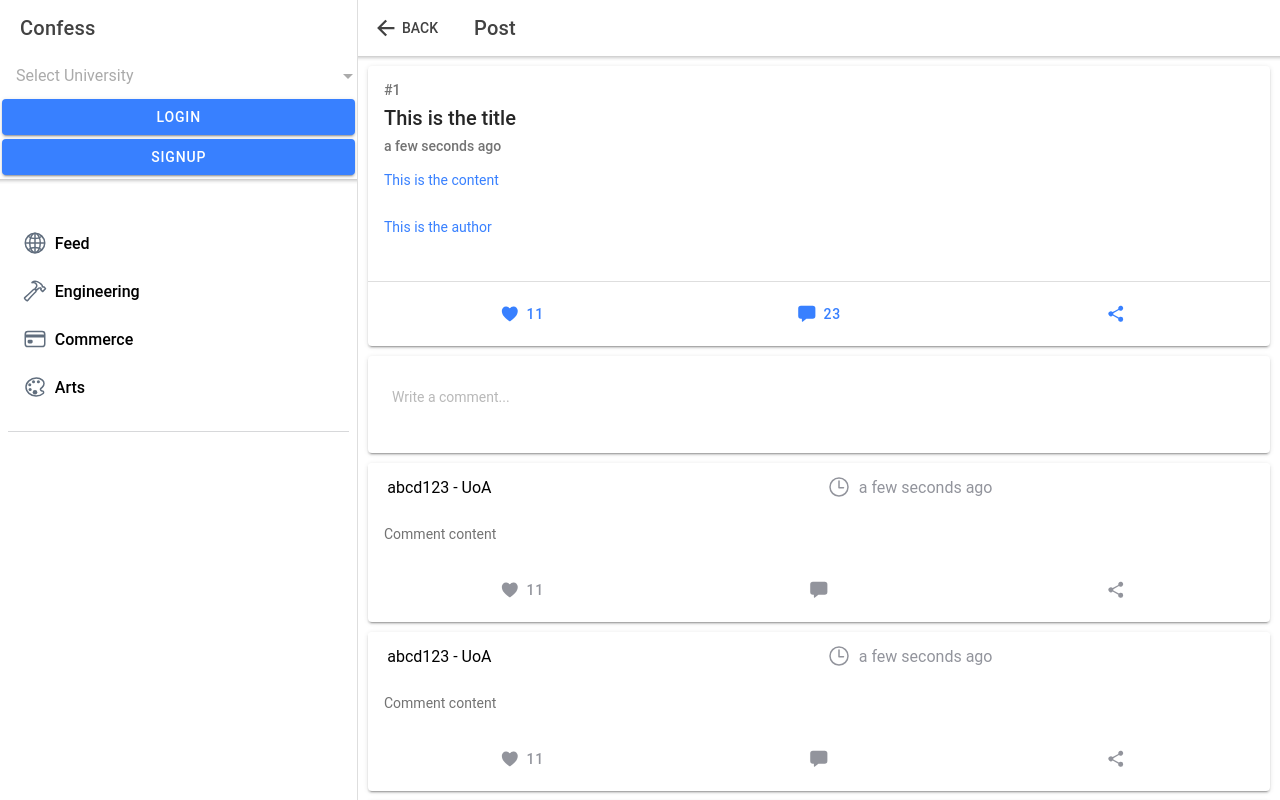
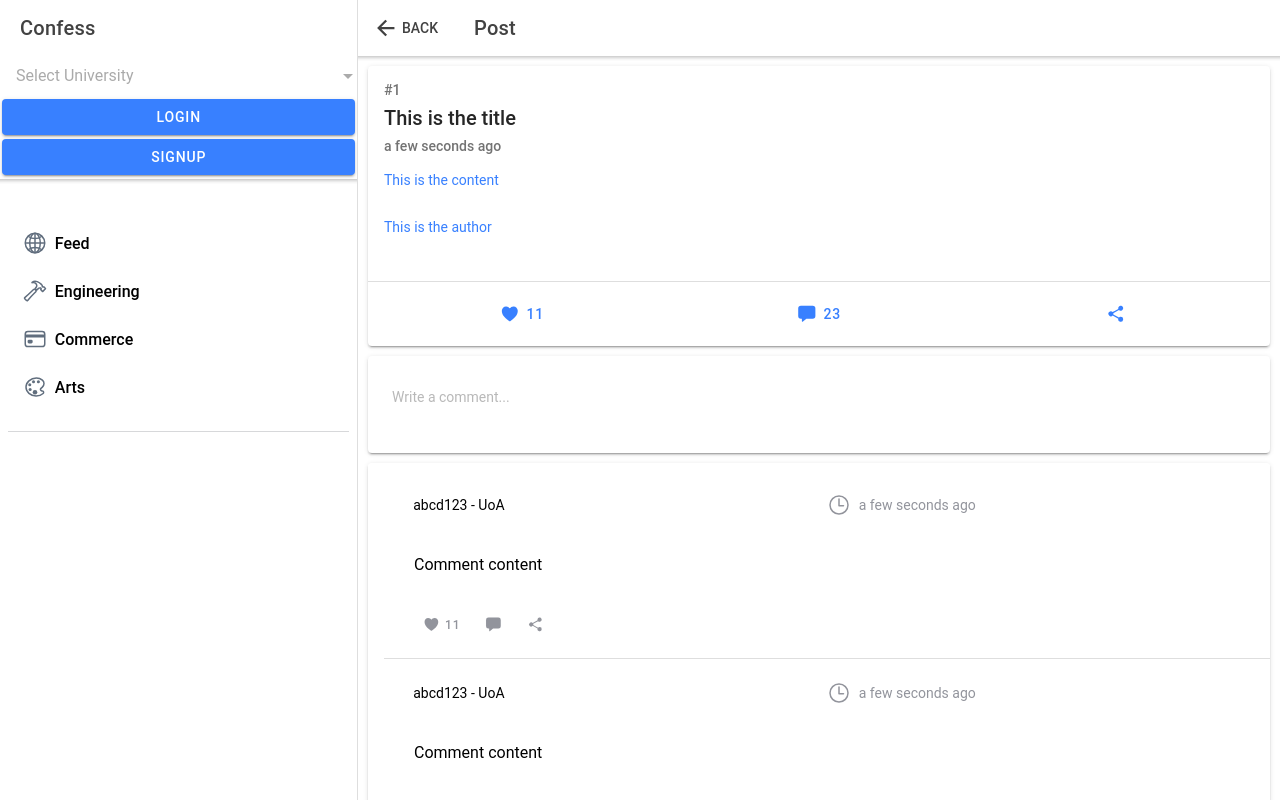
Before and after one commit to Deagler/confess-app, a React (Create React App) app in the folder app/: page /pages/posts/1 in a window 1280 px wide. Built offline with nearby package versions, Linux system fonts and the light colour scheme; the HTML template or start-up script is replaced by a standard one.

Commit message:
Add new layout for comments
Previously they looked similar to posts, which
took attention away from the posts

```diff
--- /dev/null
+++ b/app/src/components/Comment.css
@@ -0,0 +1,4 @@
+p {
+  margin-left: 20px;
+  font-size: 10;
+}
--- a/app/src/components/Comment.tsx
+++ b/app/src/components/Comment.tsx
@@ -8,10 +8,12 @@ import {
   IonGrid,
   IonRow,
   IonCol,
+  IonText,
 } from '@ionic/react';
 import React from 'react';
 import { timeOutline, heart, chatbox, shareSocial } from 'ionicons/icons';
 import moment from 'moment';
+import './Comment.css';
 
 export interface CommentProps {
   date: Date;
@@ -24,36 +26,46 @@ const Comment: React.FC<CommentProps> = (props: CommentProps) => {
   const { date, content, author, university } = props;
 
   return (
-    <IonCard>
+    <IonItem>
+      <IonGrid>
+        <IonRow>
+          <IonCol>
             <IonItem lines="none">
               <IonLabel slot="start">
+                <h6>
                   {author} - {university}
+                </h6>
               </IonLabel>
-        <IonIcon color="medium" icon={timeOutline} />
-        <IonLabel color="medium">{moment(date).fromNow()}</IonLabel>
+              <IonIcon color="medium" icon={timeOutline} size="medium" />
+              <IonLabel color="medium">
+                <h6>{moment(date).fromNow()} </h6>
+              </IonLabel>
             </IonItem>
-      <IonCardContent>{content}</IonCardContent>
-      <IonGrid>
-        <IonRow className="ion-justify-content-center">
+          </IonCol>
+        </IonRow>
+        <IonRow>
           <IonCol>
+            <p>{content}</p>
+          </IonCol>
+        </IonRow>
+        <IonRow>
+          <IonCol>
+            <IonItem lines="none">
               <IonButton fill="clear" expand="full" color="medium">
                 <IonIcon color="medium" icon={heart} />
                 <IonLabel>11</IonLabel>
               </IonButton>
-          </IonCol>
-          <IonCol>
               <IonButton fill="clear" expand="full" color="medium">
                 <IonIcon color="medium" icon={chatbox} />
               </IonButton>
-          </IonCol>
-          <IonCol>
               <IonButton fill="clear" expand="full" color="medium">
                 <IonIcon icon={shareSocial} />
               </IonButton>
+            </IonItem>
           </IonCol>
         </IonRow>
       </IonGrid>
-    </IonCard>
+    </IonItem>
   );
 };
 
--- a/app/src/components/NewCommentInput.tsx
+++ b/app/src/components/NewCommentInput.tsx
@@ -1,6 +1,5 @@
 import { IonCard, IonTextarea, IonCardContent } from '@ionic/react';
 import React, { useState } from 'react';
-
 const NewCommentInput: React.FC<{}> = () => {
   const [text, setText] = useState<string>();
 
@@ -10,7 +9,9 @@ const NewCommentInput: React.FC<{}> = () => {
         <IonTextarea
           placeholder="Write a comment..."
           value={text}
-          onIonChange={(e) => setText(e.detail.value!)}
+          onIonChange={(e) => {
+            setText(e.detail.value!);
+          }}
         />
       </IonCardContent>
     </IonCard>
--- a/app/src/pages/PostPage.tsx
+++ b/app/src/pages/PostPage.tsx
@@ -1,4 +1,4 @@
-import React from 'react';
+import React, { useState } from 'react';
 import {
   IonPage,
   IonContent,
@@ -7,6 +7,8 @@ import {
   IonButtons,
   IonTitle,
   IonBackButton,
+  IonCard,
+  IonList,
 } from '@ionic/react';
 import Comment, { CommentProps } from '../components/Comment';
 import Post, { PostProps } from '../components/Post';
@@ -26,9 +28,13 @@ const Postpage: React.FC = () => {
       <IonContent>
         <Post {...testPost} />
         <NewCommentInput />
-        {testComments.map((comment: CommentProps, i: number) => (
-          <Comment key={i} {...comment} />
-        ))}
+        <IonCard>
+          <IonList>
+            {testComments.map((comment: CommentProps, i: number) => (
+              <Comment key={i} {...comment} />
+            ))}
+          </IonList>
+        </IonCard>
       </IonContent>
     </IonPage>
   );
```
Lines whose indentation alone changed are shown as unchanged.
